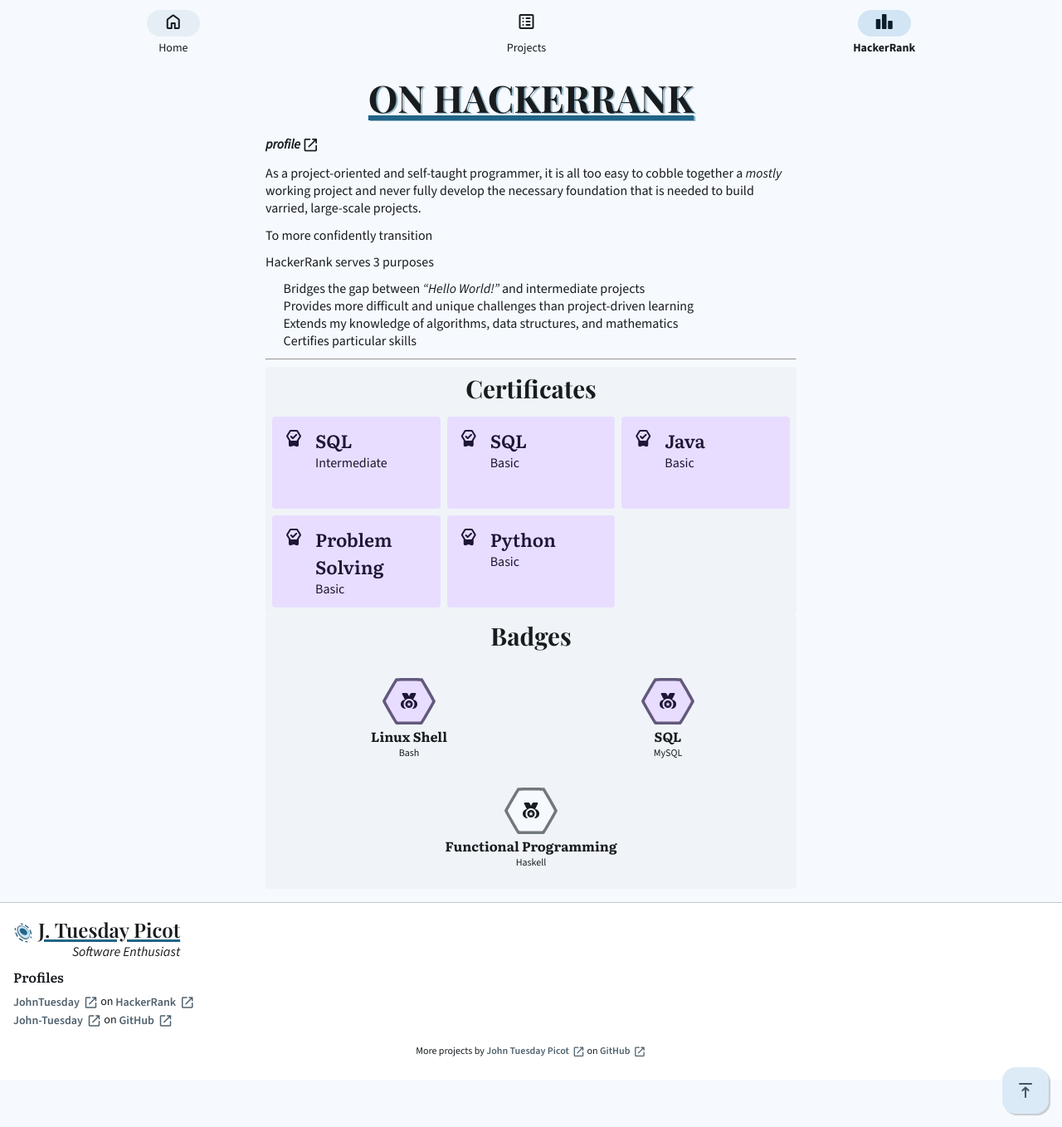
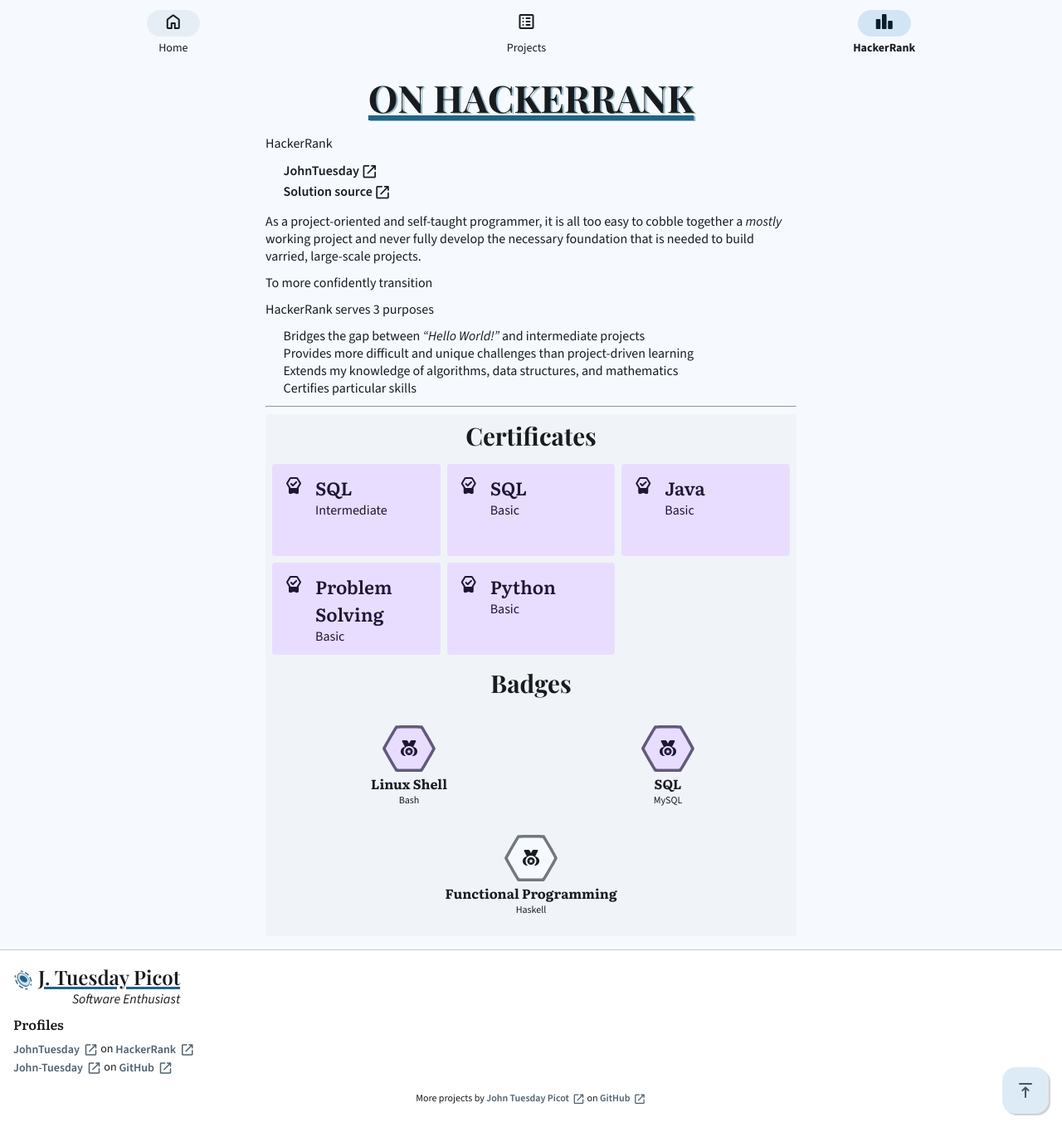
Before and after one commit to John-Tuesday/John-Tuesday.github.io, a Jekyll site: the page built from hackerrank/summary.md, in a window 1280 px wide and 1358 px high. Shown: the whole window at 83% size. Built offline with Jekyll 4.4.1, drawn with Linux system fonts in a browser that asks for light colours; some web fonts are replaced.

Commit message:
Add profile and solution repo links

```diff
--- a/hackerrank/summary.md
+++ b/hackerrank/summary.md
@@ -3,7 +3,9 @@
 title: On HackerRank
 ---
 
-<a href="{{ site.data.hackerrank.profile-link }}" target="_blank">*profile*</a>
+HackerRank
+* <a href="{{ site.data.hackerrank.profile-link }}" target="_blank">{{ site.data.hackerrank.username }}</a>
+* <a href="{{ site.data.hackerrank.solutions-repo.repo-url }}" target="_blank">Solution source</a>
 
 
 As a project-oriented and self-taught programmer, it is all too easy to cobble together a *mostly* working project and never fully develop the necessary foundation that is needed to build varried, large-scale projects.
--- a/index.html
+++ b/index.html
@@ -54,7 +54,7 @@
     <h2>{{ proj.name }}</h2>
     <p>{{ proj.description }}</p>
     <div class="interact-section">
-      <a href="{{ proj.repo-url }}" target="_blank" class="text-button">Source</a>
+      <a href="{{ proj.repo-url }}" target="_blank" class="text-button link">Source</a>
       <a href="{{ proj.url }}" class="filled-button">Read more</a>
     </div>
   </div>
@@ -66,6 +66,10 @@
   <hgroup>
     <h2>HackerRank</h2>
     <h3>Certificates & Coding Challenges</h3>
+    <p>
+      <a href="{{ site.data.hackerrank.profile-link }}" target="_blank">{{ site.data.hackerrank.username }}</a>
+      <a href="{{ site.data.hackerrank.solutions-repo.repo-url }}" target="_blank">Solutions</a>
+    </p>
   </hgroup>
   <div class="" id="hackerrank-description">
     <p>
```
